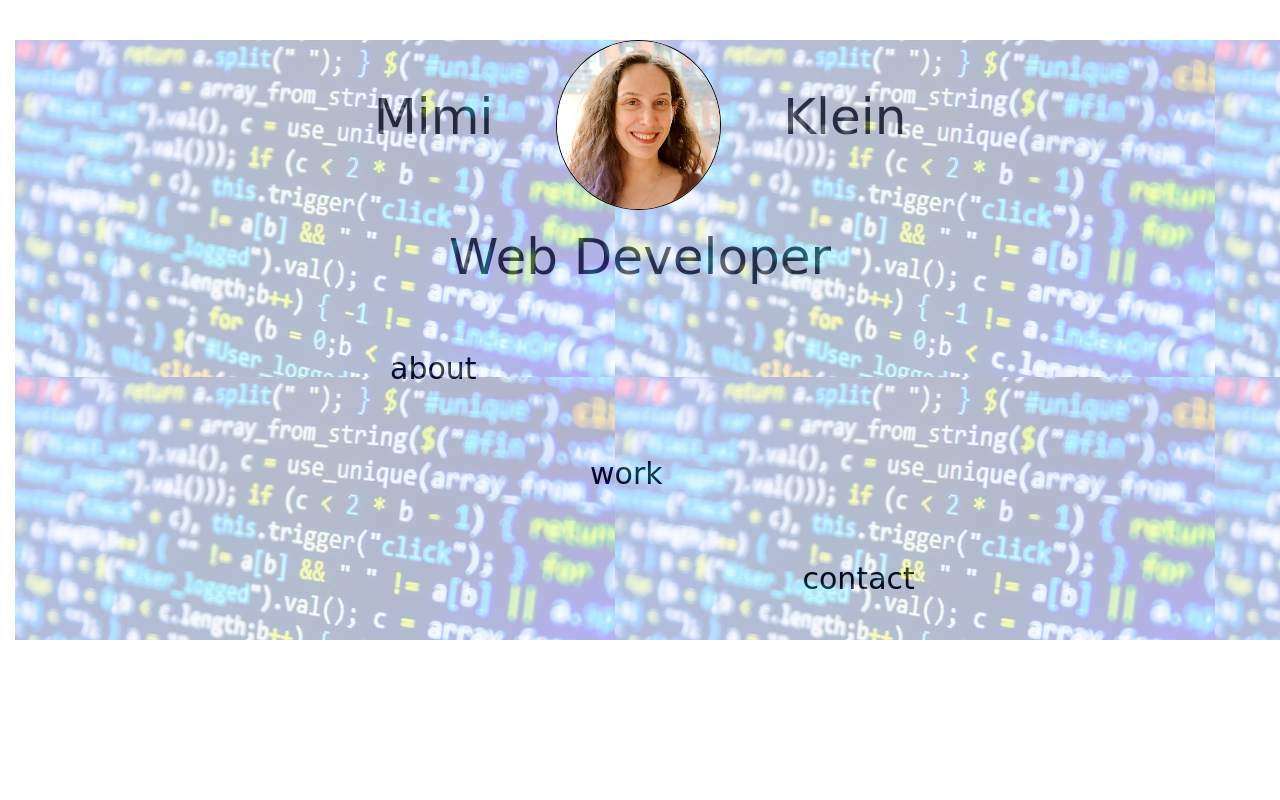
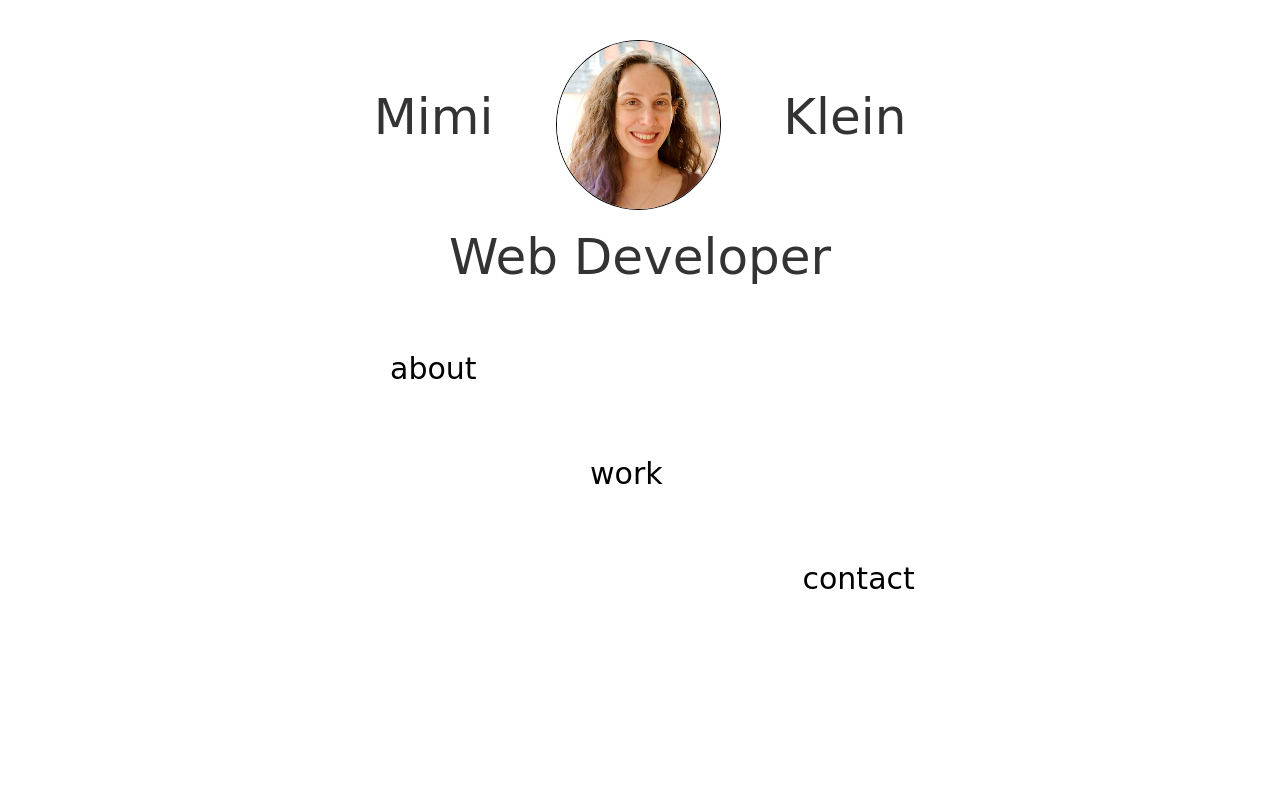
Before and after one commit to mimi26/mimi26.github.io, a plain HTML site: page index.html in a window 1280 px wide. Shown: the top 800 px of the page. Drawn offline with nearby package versions, Linux system fonts and the light colour scheme; a web font is replaced by a local one.

Commit message:
remove background url

```diff
--- a/index.html
+++ b/index.html
@@ -13,7 +13,7 @@
     </head>
     <body>
       <div class="container-fluid">
-      <div class="code"></div>
+      <!-- <div class="code"></div> -->
         <div class="name">
           <div class="name-header">
             <h1 class="mimi header">Mimi</h1>
--- a/style.css
+++ b/style.css
@@ -45,13 +45,13 @@ a:hover {
 Landing Page
 ===========================*/
 
-.code {
+/*.code {
   height: 600px;
   width: 100%;
   background: url('images/code.jpg');
   position: absolute;
   opacity: .3;
-}
+}*/
 .name-header {
   display: flex;
   justify-content: center;
@@ -63,7 +63,7 @@ Landing Page
   border: 1px solid black;
   height: 170px;
   width: 165px;
-  z-index: 2;
+  /*z-index: 2;*/
 }
 
 .mimi, .klein {
```
